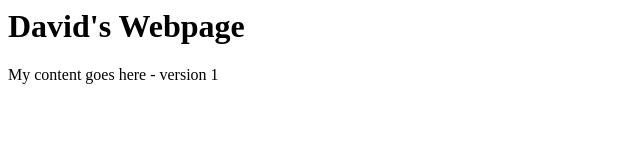
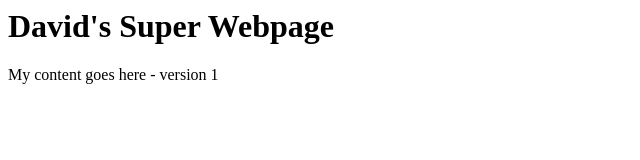
Before and after one commit to dlaff666/DigitalOceanAppExp, a plain HTML site: page index.html in a window 1280 px wide. Shown: the whole page, without its empty margins (0-640 px from the left). Drawn offline with Linux system fonts and the light colour scheme.

Commit message:
Made it "super"

```diff
--- a/index.html
+++ b/index.html
@@ -1,6 +1,6 @@
 <html>
   <body>
-    <h1>David's Webpage</h1>
+    <h1>David's Super Webpage</h1>
     <p>My content goes here - version 1</p>
   </body>
 </html>
```
